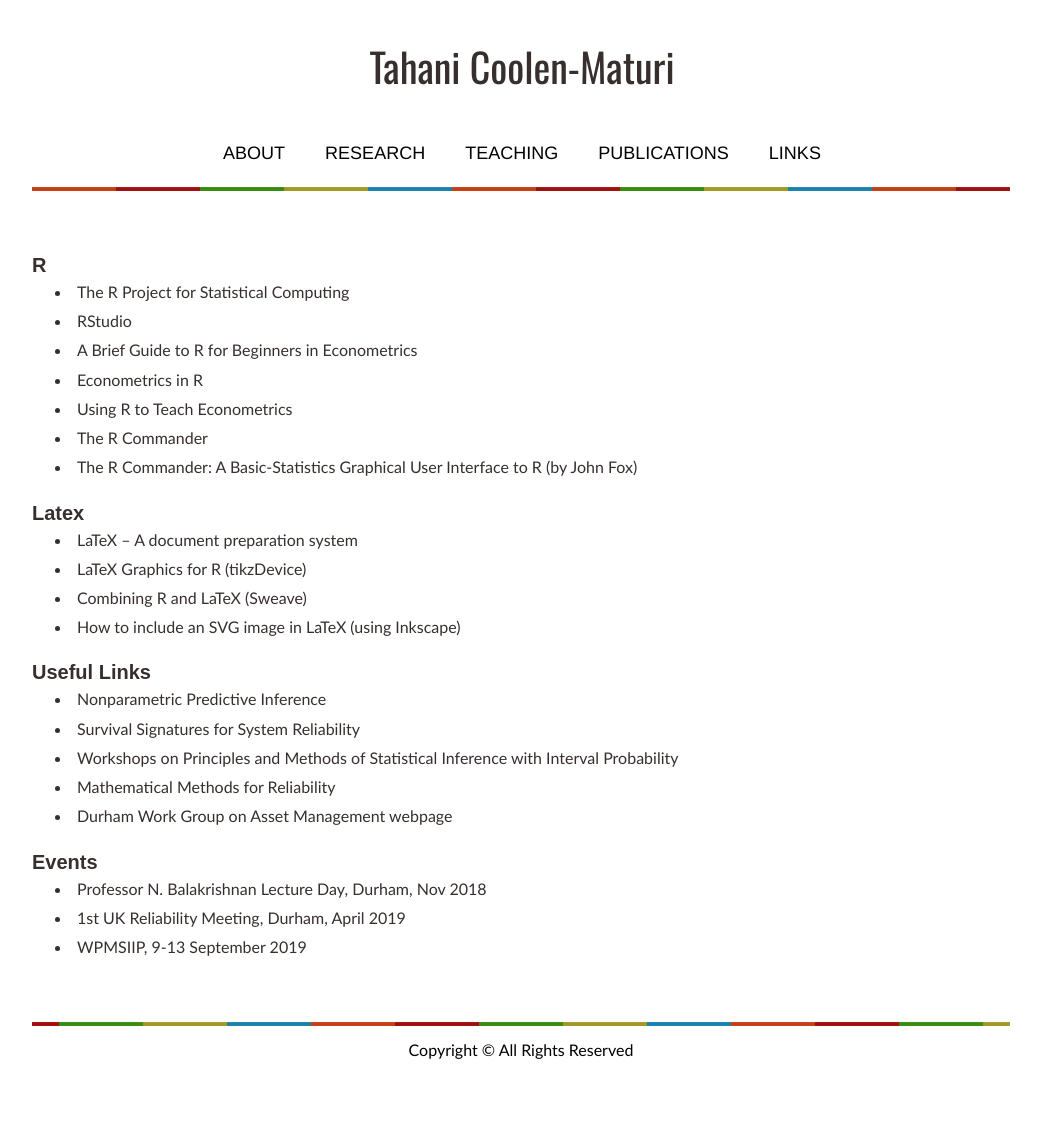
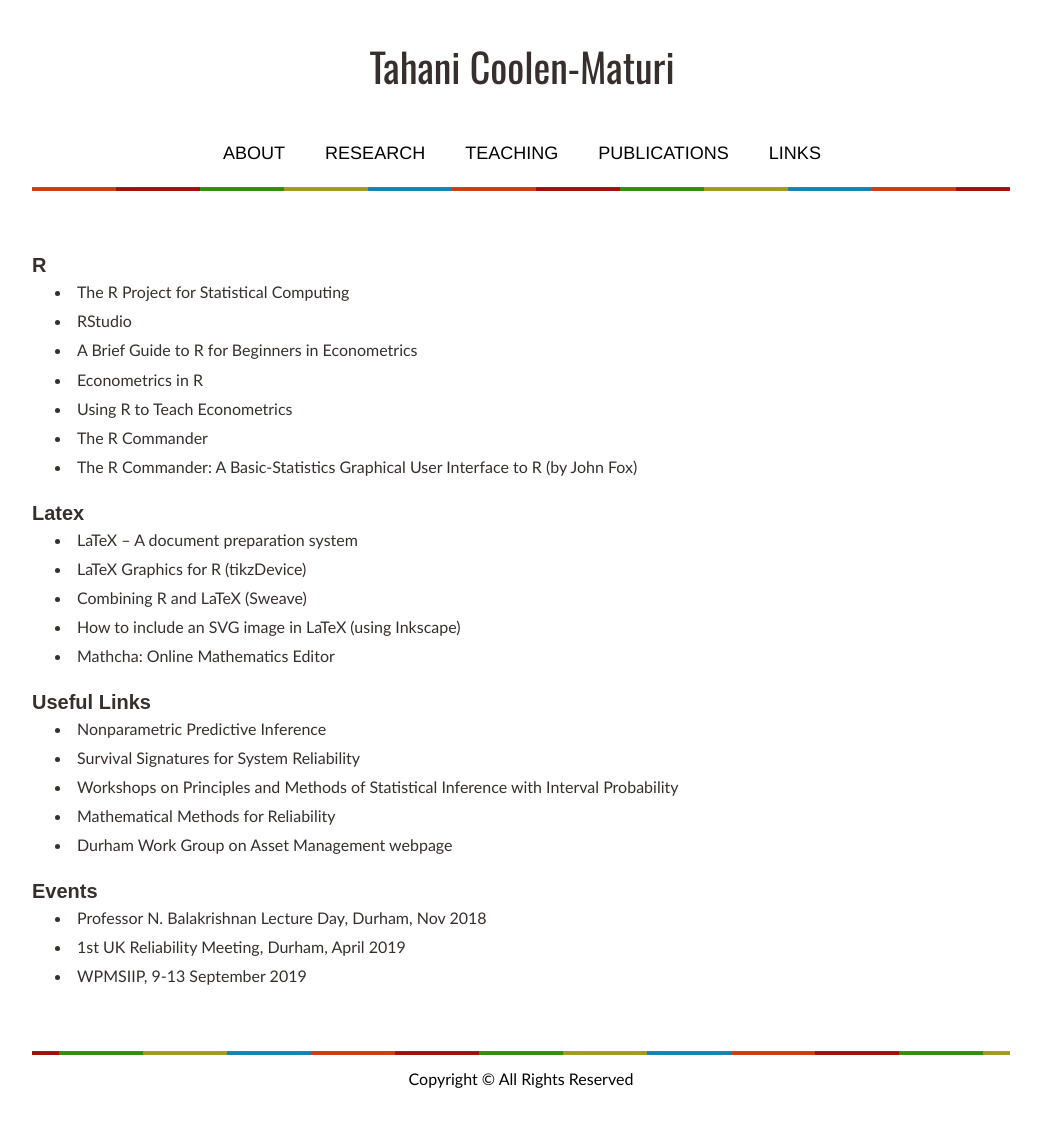
Before and after one commit to tmaturi/tahanimaturi, a Jekyll site: the page built from links.md, in a window 1280 px wide. Shown: the whole page, without its empty margins (119-1160 px from the left). Built offline with Jekyll 4.4.1, drawn with Linux system fonts in a browser that asks for light colours; our own code applies the rules of GitHub Pages for plain Markdown files; before the commit the page ends 1101 px from its top, so only the background shows below that.

Commit message:
Update links.md

```diff
--- a/links.md
+++ b/links.md
@@ -18,6 +18,7 @@ title: Links
 - [LaTeX Graphics for R (tikzDevice)](http://cran.r-project.org/web/packages/tikzDevice/vignettes/tikzDevice.pdf){:target="_blank"}
 - [Combining R and LaTeX (Sweave)](http://www.ics.uci.edu/~vqnguyen/talks/SweaveSeminaR.pdf){:target="_blank"}
 - [How to include an SVG image in LaTeX (using Inkscape)](http://mirror.ox.ac.uk/sites/ctan.org/info/svg-inkscape/InkscapePDFLaTeX.pdf){:target="_blank"}
+- [Mathcha: Online Mathematics Editor](https://www.mathcha.io){:target="_blank"}
 
 <br>
 
```
